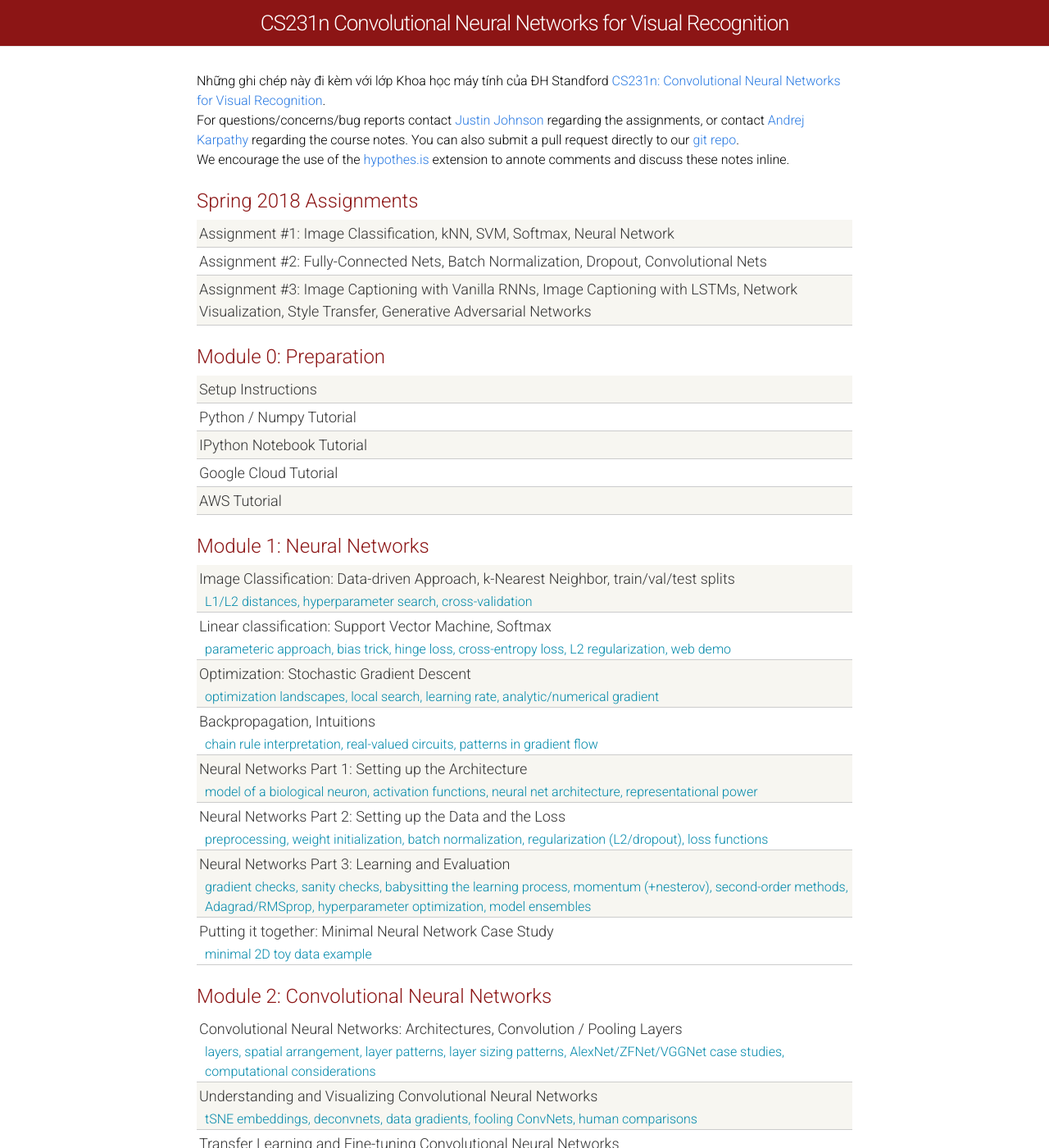
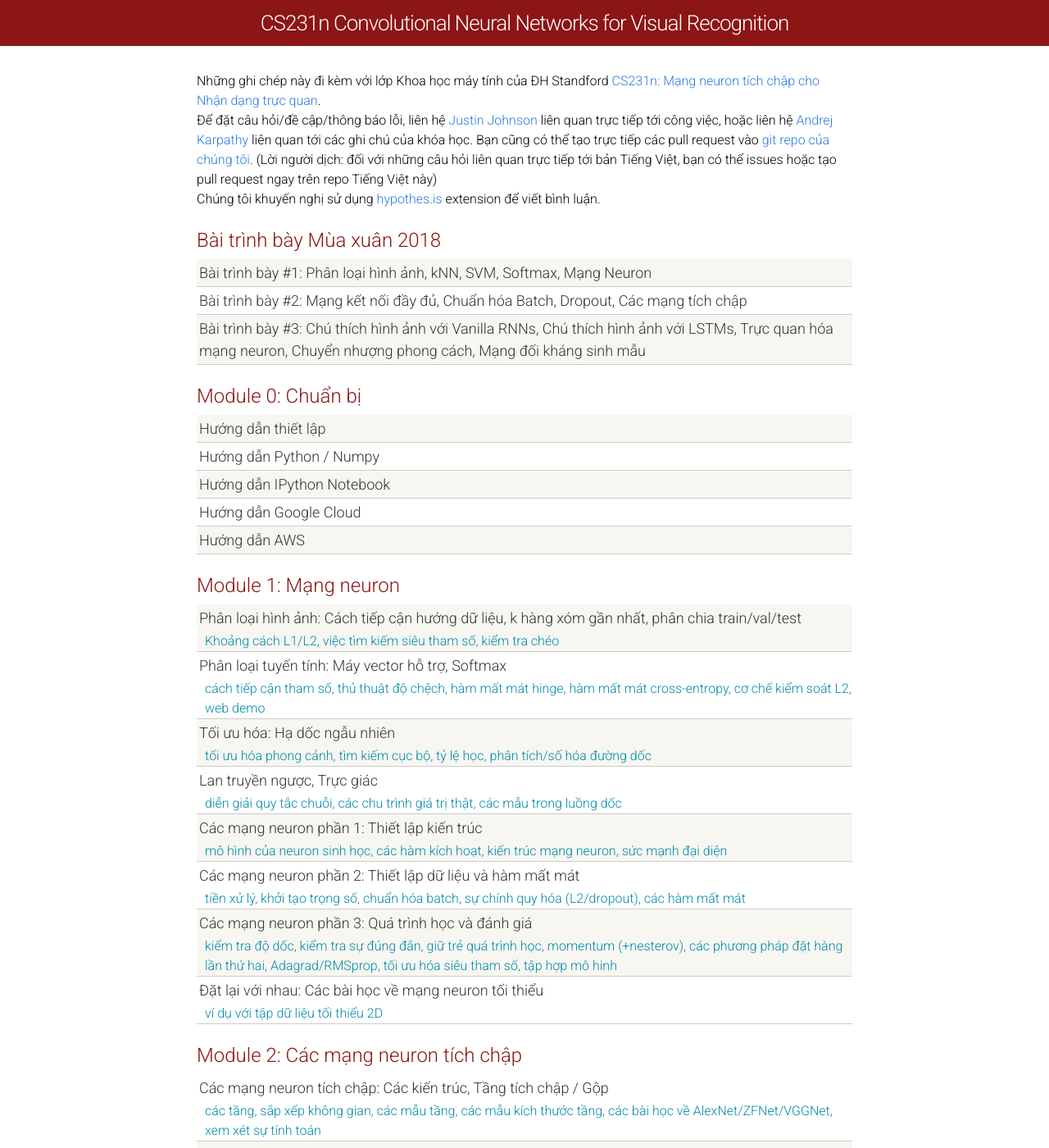
Before and after one commit to damminhtien/cs231n-vietnamese, a Jekyll site: the page built from index.html, in a window 1280 px wide and 1400 px high. Shown: the whole window at 82% size. Built offline with Jekyll 4.4.1, drawn with Linux system fonts in a browser that asks for light colours; some of the changed text lies outside the part shown.

Commit message:
translate index.html back-bone

```diff
--- a/index.html
+++ b/index.html
@@ -4,100 +4,53 @@
 
 <div>
 
-  Những ghi chép này đi kèm với lớp Khoa học máy tính của ĐH Standford <a href="http://cs231n.stanford.edu/">CS231n: Convolutional Neural Networks for Visual Recognition</a>.
+  Những ghi chép này đi kèm với lớp Khoa học máy tính của ĐH Standford <a href="http://cs231n.stanford.edu/">CS231n: Mạng neuron tích chập cho Nhận dạng trực quan</a>.
   <br>
-  For questions/concerns/bug reports contact <a href="http://cs.stanford.edu/people/jcjohns/">Justin Johnson</a> regarding the assignments, or contact <a href="http://cs.stanford.edu/people/karpathy/">Andrej Karpathy</a> regarding the course notes. You can also submit a pull request directly to our <a href="https://github.com/cs231n/cs231n.github.io">git repo</a>.
+  Để đặt câu hỏi/đề cập/thông báo lỗi, liên hệ <a href="http://cs.stanford.edu/people/jcjohns/">Justin Johnson</a> liên quan trực tiếp tới công việc, hoặc liên hệ <a href="http://cs.stanford.edu/people/karpathy/">Andrej Karpathy</a> liên quan tới các ghi chú của khóa học. Bạn cũng có thể tạo trực tiếp các pull request vào <a href="https://github.com/cs231n/cs231n.github.io">git repo của chúng tôi</a>. (Lời người dịch: đối với những câu hỏi liên quan trực tiếp tới bản Tiếng Việt, bạn có thể issues hoặc tạo pull request ngay trên repo Tiếng Việt này)
   <br>
-  We encourage the use of the <a href="https://hypothes.is/">hypothes.is</a> extension to annote comments and discuss these notes inline.
+  Chúng tôi khuyến nghị sử dụng <a href="https://hypothes.is/">hypothes.is</a> extension để viết bình luận.
 </div>
 
 <div class="home">
   <div class="materials-wrap">
-    <div class="module-header">Spring 2018 Assignments</div>
+    <div class="module-header">Bài trình bày Mùa xuân 2018</div>
 
     <div class="materials-item">
       <a href="assignments2018/assignment1/">
-        Assignment #1: Image Classification, kNN, SVM, Softmax, Neural Network
+        Bài trình bày #1: Phân loại hình ảnh, kNN, SVM, Softmax, Mạng Neuron
       </a>
     </div>
 
     <div class="materials-item">
       <a href="assignments2018/assignment2/">
-        Assignment #2: Fully-Connected Nets, Batch Normalization, Dropout,
-        Convolutional Nets
+        Bài trình bày #2: Mạng kết nối đầy đủ, Chuẩn hóa Batch, Dropout,
+        Các mạng tích chập
       </a>
     </div>
 	  <!---->
     <div class="materials-item">
       <a href="assignments2018/assignment3/">
-        Assignment #3: Image Captioning with Vanilla RNNs, Image Captioning
-	with LSTMs, Network Visualization, Style Transfer, Generative Adversarial Networks
+        Bài trình bày #3: Chú thích hình ảnh với Vanilla RNNs, Chú thích hình ảnh với LSTMs, Trực quan hóa mạng neuron, Chuyển nhượng phong cách, Mạng đối kháng sinh mẫu
       </a>
     </div>
 
-    <!--
-    <div class="module-header">Winter 2016 Assignments</div>
-
-    <div class="materials-item">
-      <a href="assignments2016/assignment1/">
-        Assignment #1: Image Classification, kNN, SVM, Softmax, Neural Network
-      </a>
-    </div>
-
-    <div class="materials-item">
-      <a href="assignments2016/assignment2/">
-        Assignment #2: Fully-Connected Nets, Batch Normalization, Dropout,
-        Convolutional Nets
-      </a>
-    </div>
-
-    <div class="materials-item">
-      <a href="assignments2016/assignment3/">
-        Assignment #3: Recurrent Neural Networks, Image Captioning,
-        Image Gradients, DeepDream
-      </a>
-    </div>
-    -->
-
-    <!--
-    <div class="module-header">Winter 2015 Assignments</div>
-
-    <div class="materials-item">
-      <a href="assignment1/">
-        Assignment #1: Image Classification, kNN, SVM, Softmax
-      </a>
-    </div>
-
-    <div class="materials-item">
-      <a href="assignment2/">
-        Assignment #2: Neural Networks, ConvNets I
-      </a>
-    </div>
-
-    <div class="materials-item">
-      <a href="assignment3/">
-        Assignment #3: ConvNets II, Transfer Learning, Visualization
-      </a>
-    </div>
-  -->
-
-    <div class="module-header">Module 0: Preparation</div>
+    <div class="module-header">Module 0: Chuẩn bị</div>
 
     <div class="materials-item">
       <a href="setup-instructions/">
-        Setup Instructions
+        Hướng dẫn thiết lập
       </a>
     </div>
 
     <div class="materials-item">
       <a href="python-numpy-tutorial/">
-        Python / Numpy Tutorial
+        Hướng dẫn Python / Numpy
       </a>
     </div>
 
     <div class="materials-item">
       <a href="ipython-tutorial/">
-        IPython Notebook Tutorial
+        Hướng dẫn IPython Notebook
       </a>
     </div>
 <!--
@@ -109,113 +62,113 @@
 -->
     <div class="materials-item">
       <a href="gce-tutorial/">
-        Google Cloud Tutorial
+        Hướng dẫn Google Cloud
       </a>
     </div>
     <div class="materials-item">
       <a href="aws-tutorial/">
-        AWS Tutorial
+        Hướng dẫn AWS
       </a>
     </div>
 
 	 <!-- hardcoding items here to force a specific order -->
-    <div class="module-header">Module 1: Neural Networks</div>
+    <div class="module-header">Module 1: Mạng neuron</div>
 
     <div class="materials-item">
       <a href="classification/">
-        Image Classification: Data-driven Approach, k-Nearest Neighbor, train/val/test splits
+        Phân loại hình ảnh: Cách tiếp cận hướng dữ liệu, k hàng xóm gần nhất, phân chia train/val/test
       </a>
       <div class="kw">
-        L1/L2 distances, hyperparameter search, cross-validation
+        Khoảng cách L1/L2, việc tìm kiếm siêu tham số, kiểm tra chéo
       </div>
     </div>
 
     <div class="materials-item">
       <a href="linear-classify/">
-         Linear classification: Support Vector Machine, Softmax
+         Phân loại tuyến tính: Máy vector hỗ trợ, Softmax
       </a>
       <div class="kw">
-        parameteric approach, bias trick, hinge loss, cross-entropy loss, L2 regularization, web demo
+        cách tiếp cận tham số, thủ thuật độ chệch, hàm mất mát hinge, hàm mất mát cross-entropy, cơ chế kiểm soát L2, web demo
       </div>
     </div>
 
     <div class="materials-item">
       <a href="optimization-1/">
-        Optimization: Stochastic Gradient Descent
+        Tối ưu hóa: Hạ dốc ngẫu nhiên
       </a>
       <div class="kw">
-        optimization landscapes, local search, learning rate, analytic/numerical gradient
+        tối ưu hóa phong cảnh, tìm kiếm cục bộ, tỷ lệ học, phân tích/số hóa đường dốc
       </div>
     </div>
 
     <div class="materials-item">
       <a href="optimization-2/">
-        Backpropagation, Intuitions
+        Lan truyền ngược, Trực giác
       </a>
       <div class="kw">
-        chain rule interpretation, real-valued circuits, patterns in gradient flow
+        diễn giải quy tắc chuỗi, các chu trình giá trị thật, các mẫu trong luồng dốc
       </div>
     </div>
 
     <div class="materials-item">
       <a href="neural-networks-1/">
-          Neural Networks Part 1: Setting up the Architecture
+          Các mạng neuron phần 1: Thiết lập kiến trúc
       </a>
       <div class="kw">
-        model of a biological neuron, activation functions, neural net architecture, representational power
+        mô hình của neuron sinh học, các hàm kích hoạt, kiến trúc mạng neuron, sức mạnh đại diện
       </div>
     </div>
 
     <div class="materials-item">
       <a href="neural-networks-2/">
-          Neural Networks Part 2: Setting up the Data and the Loss
+          Các mạng neuron phần 2: Thiết lập dữ liệu và hàm mất mát
       </a>
       <div class="kw">
-          preprocessing, weight initialization, batch normalization, regularization (L2/dropout), loss functions
+          tiền xử lý, khởi tạo trọng số, chuẩn hóa batch, sự chính quy hóa (L2/dropout), các hàm mất mát
       </div>
     </div>
 
     <div class="materials-item">
       <a href="neural-networks-3/">
-        Neural Networks Part 3: Learning and Evaluation
+        Các mạng neuron phần 3: Quá trình học và đánh giá
       </a>
       <div class="kw">
-        gradient checks, sanity checks, babysitting the learning process, momentum (+nesterov), second-order methods, Adagrad/RMSprop, hyperparameter optimization, model ensembles
+        kiểm tra độ dốc, kiểm tra sự đúng đắn, giữ trẻ quá trình học, momentum (+nesterov), các phương pháp đặt hàng lần thứ hai, Adagrad/RMSprop, tối ưu hóa siêu tham số, tập hợp mô hinh
       </div>
     </div>
 
     <div class="materials-item">
       <a href="neural-networks-case-study/">
-          Putting it together: Minimal Neural Network Case Study
+          Đặt lại với nhau: Các bài học về mạng neuron tối thiểu
       </a>
       <div class="kw">
-        minimal 2D toy data example
+        ví dụ với tập dữ liệu tối thiểu 2D
       </div>
     </div>
 
-    <div class="module-header">Module 2: Convolutional Neural Networks</div>
+    <div class="module-header">Module 2: Các mạng neuron tích chập</div>
 
     <div class="materials-item">
       <a href="convolutional-networks/">
-        Convolutional Neural Networks: Architectures, Convolution / Pooling Layers
+        Các mạng neuron tích chập: Các kiến trúc, Tầng tích chập / Gộp
       </a>
       <div class="kw">
-          layers, spatial arrangement, layer patterns, layer sizing patterns, AlexNet/ZFNet/VGGNet case studies, computational considerations
+          các tầng, sắp xếp không gian, các mẫu tầng, các mẫu kích thước tầng, các bài học về AlexNet/ZFNet/VGGNet, xem xét sự tính toán
       </div>
     </div>
 
     <div class="materials-item">
       <a href="understanding-cnn/">
-        Understanding and Visualizing Convolutional Neural Networks
+        Hiểu và trực quan hóa các mạng neuron
       </a>
       <div class="kw">
-        tSNE embeddings, deconvnets, data gradients, fooling ConvNets, human comparisons
+        nhúng tSNE, deconvnets, độ dốc dữ liệu, qua mặt ConvNets, sự so sánh với con người
       </div>
     </div>
 
     <div class="materials-item">
       <a href="transfer-learning/">
-        Transfer Learning and Fine-tuning Convolutional Neural Networks
+        Học chuyển nhượng và tinh chỉnh các mạng neuron tích chập
       </a>
     </div>
 
```
